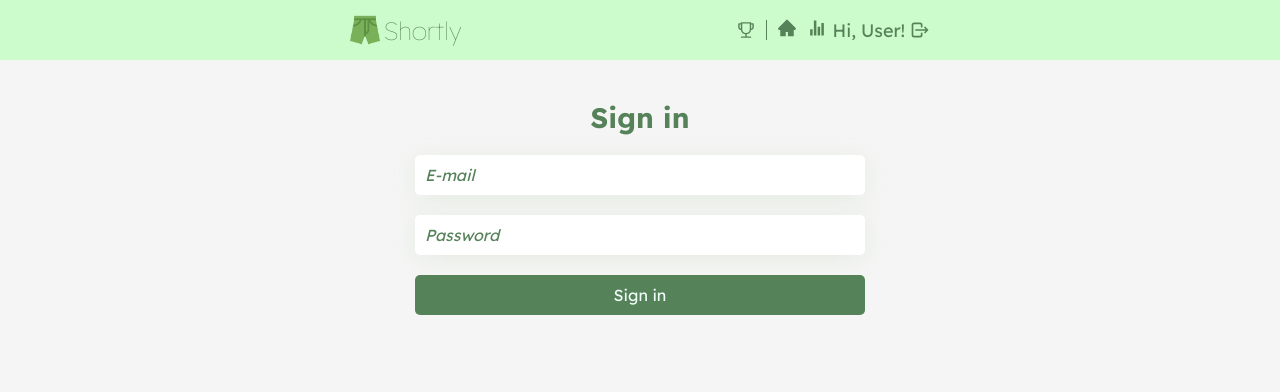
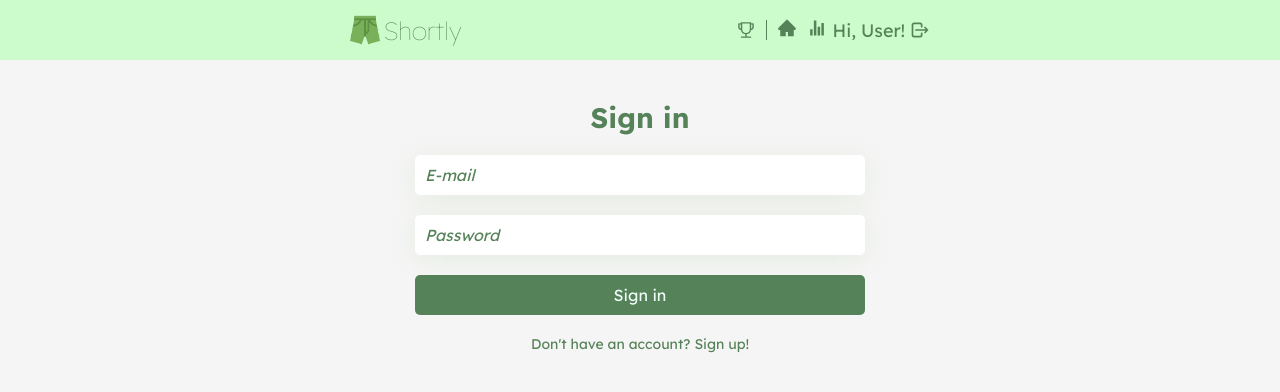
Before and after one commit to erickssguerra/projeto17-shortly-front, a React (Create React App) app: page /signin in a window 1280 px wide. Shown: the top 392 px of the page. Built offline with nearby package versions, Linux system fonts and the light colour scheme.

Commit message:
feat: add signup message

```diff
--- a/src/pages/SignIn/index.js
+++ b/src/pages/SignIn/index.js
@@ -1,5 +1,6 @@
 import * as Screen from "../../styles/Screen";
 import * as Form from "../../styles/Form";
+import { Link } from "react-router-dom";
 
 export default function Signin() {
   return (
@@ -10,6 +11,7 @@
         <Form.Input placeholder="Password" type="password" />
         <Form.Button>Sign in</Form.Button>
       </Form.Form>
+      <Link to="/signup"><p>Don't have an account? Sign up!</p></Link>
     </Screen.Container>
   );
 }
```
